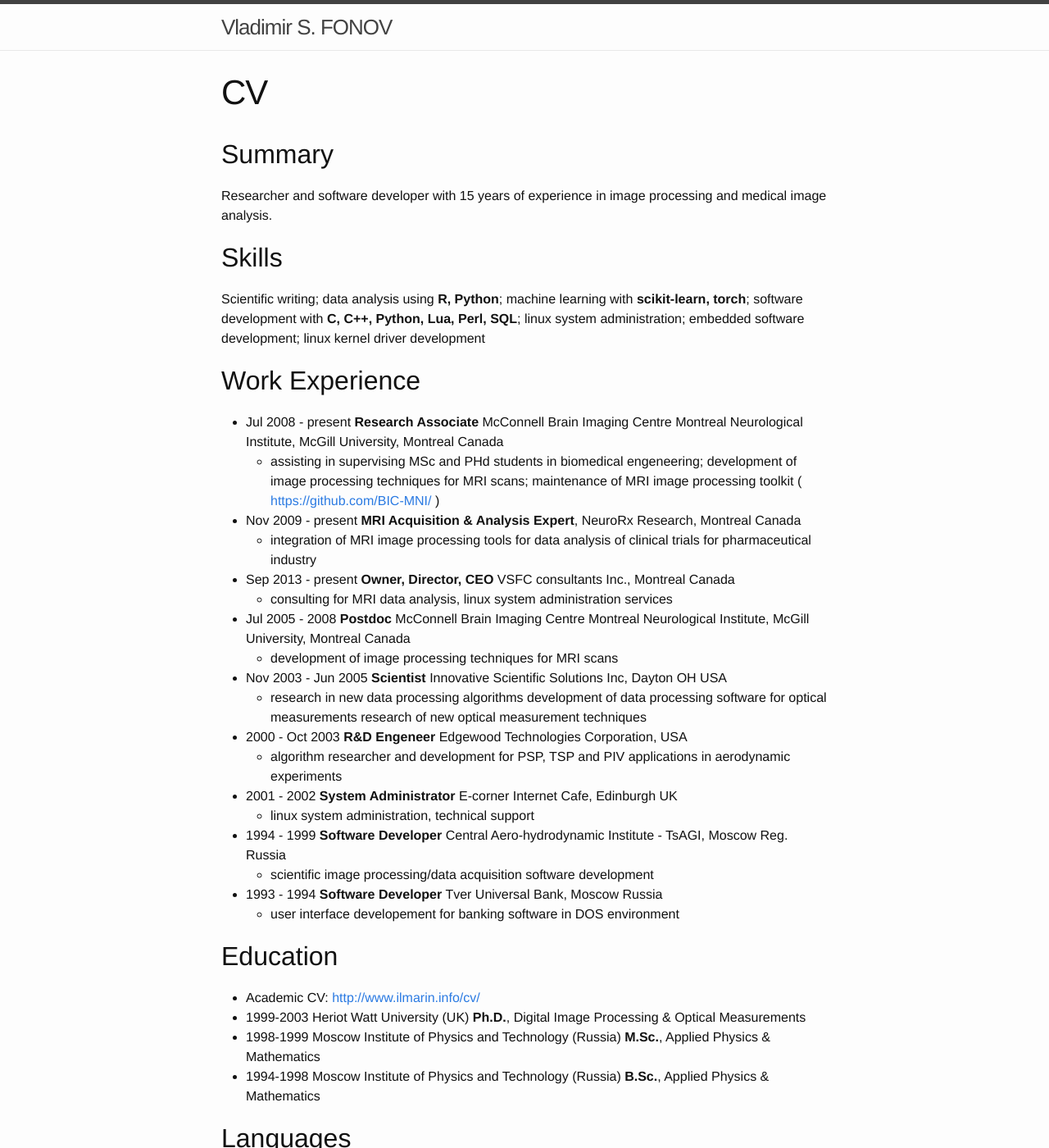
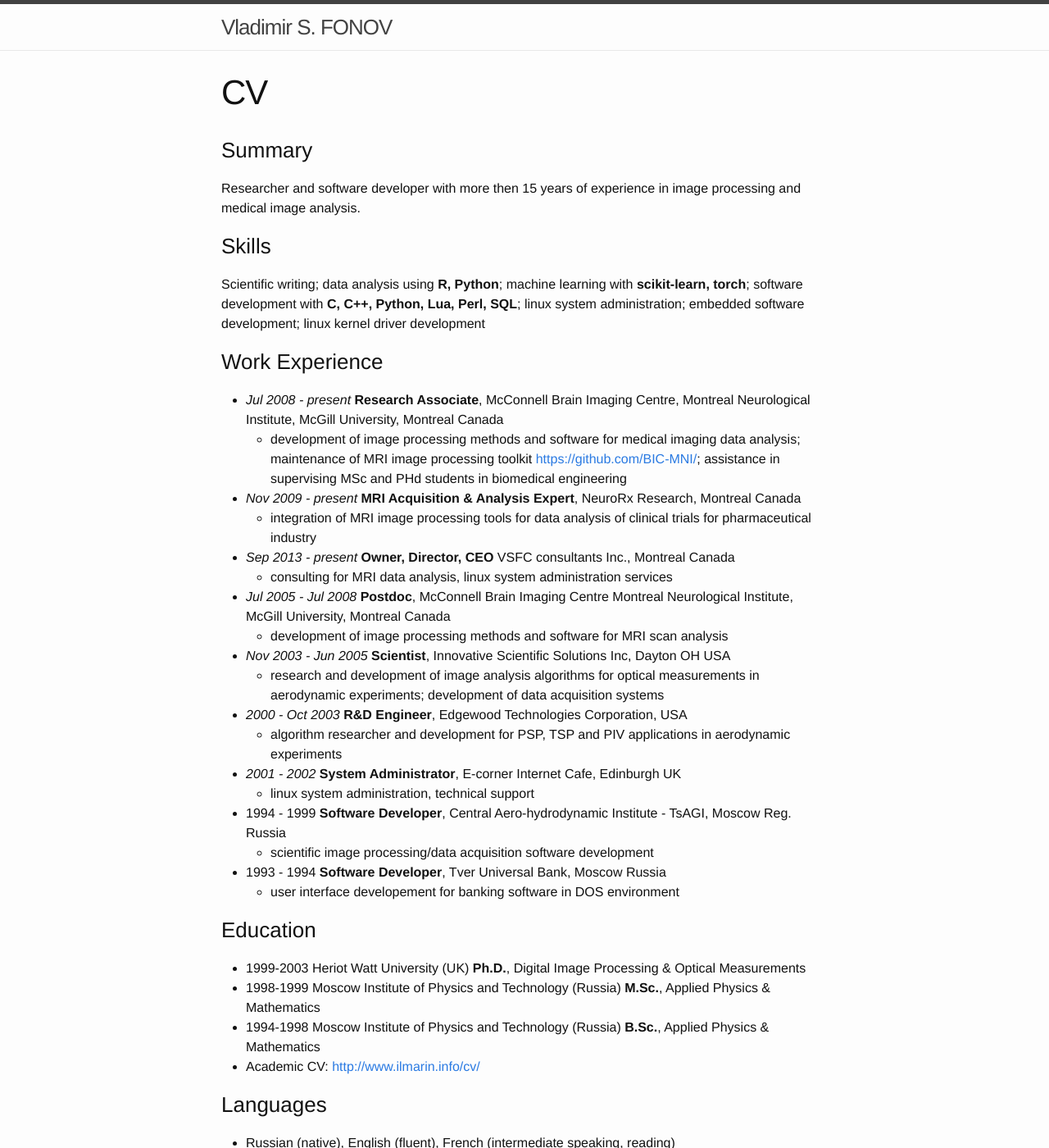
Before and after one commit to vfonov/vfonov.github.io, a Jekyll site: the page built from CV_industry.md, in a window 1280 px wide and 1400 px high. Shown: the whole window at 82% size. Built offline with Jekyll 4.4.1, drawn with Linux system fonts in a browser that asks for light colours.

Commit message:
Improved style

```diff
--- a/CV_industry.md
+++ b/CV_industry.md
@@ -3,43 +3,42 @@ layout: page
 title: CV
 permalink: /cv_ind/
 ---
-## Summary
-Researcher and software developer with 15 years of experience in image processing and medical image analysis.
+### Summary
+Researcher and software developer with more then 15 years of experience in image processing and medical image analysis.
 
-## Skills
+### Skills
 Scientific writing; data analysis using **R, Python**; machine learning with **scikit-learn, torch**; software development with **C, C++, Python, Lua, Perl, SQL**; linux system administration; embedded software development; linux kernel driver development
 
-## Work Experience
-* Jul 2008 - present **Research Associate** McConnell Brain Imaging Centre Montreal Neurological Institute, McGill University, Montreal Canada
-   * assisting in supervising MSc and PHd students in biomedical engeneering;
-development of image processing techniques for MRI scans; maintenance of MRI image processing toolkit ( <https://github.com/BIC-MNI/> )
-* Nov 2009 - present **MRI Acquisition & Analysis Expert**, NeuroRx Research, Montreal Canada
+### Work Experience
+* *Jul 2008 - present* **Research Associate**, McConnell Brain Imaging Centre, Montreal Neurological Institute, McGill University, Montreal Canada
+   * development of image processing methods and software for medical imaging data analysis; maintenance of MRI image processing toolkit <https://github.com/BIC-MNI/>; assistance in supervising MSc and PHd students in biomedical engineering
+* *Nov 2009 - present* **MRI Acquisition & Analysis Expert**, NeuroRx Research, Montreal Canada
    * integration of MRI image processing tools for data analysis of clinical trials for pharmaceutical industry
-* Sep 2013 - present **Owner, Director, CEO** VSFC consultants Inc., Montreal Canada
-   *  consulting for MRI data analysis, linux system administration services
-* Jul 2005 - 2008 **Postdoc** McConnell Brain Imaging Centre Montreal Neurological Institute, McGill University, Montreal Canada
-   * development of image processing techniques for MRI scans
-* Nov 2003 - Jun 2005 **Scientist** Innovative Scientific Solutions Inc, Dayton OH USA
-    * research in new data processing algorithms development of data processing software for optical measurements research of new optical measurement techniques
-* 2000 - Oct 2003 **R&D Engeneer** Edgewood Technologies Corporation, USA
+* *Sep 2013 - present* **Owner, Director, CEO** VSFC consultants Inc., Montreal Canada
+   * consulting for MRI data analysis, linux system administration services
+* *Jul 2005 - Jul 2008* **Postdoc**, McConnell Brain Imaging Centre Montreal Neurological Institute, McGill University, Montreal Canada
+   * development of image processing methods and software for MRI scan analysis
+* *Nov 2003 - Jun 2005* **Scientist**, Innovative Scientific Solutions Inc, Dayton OH USA
+   * research and development of image analysis algorithms for optical measurements in aerodynamic experiments; development of data acquisition systems
+* *2000 - Oct 2003* **R&D Engineer**, Edgewood Technologies Corporation, USA
     * algorithm researcher and development for PSP, TSP and PIV applications in aerodynamic experiments
-* 2001 - 2002 **System Administrator** E-corner Internet Cafe, Edinburgh UK
+* *2001 - 2002* **System Administrator**, E-corner Internet Cafe, Edinburgh UK
     * linux system administration, technical support
-* 1994 - 1999 **Software Developer** Central Aero-hydrodynamic Institute - TsAGI, Moscow Reg. Russia
+* 1994 - 1999 **Software Developer**, Central Aero-hydrodynamic Institute - TsAGI, Moscow Reg. Russia
     * scientific image processing/data acquisition software development
-* 1993 - 1994 **Software Developer** Tver Universal Bank, Moscow Russia
+* 1993 - 1994 **Software Developer**, Tver Universal Bank, Moscow Russia
     * user interface developement for banking software in DOS environment
 
-## Education
-* Academic CV: [http://www.ilmarin.info/cv/](http://www.ilmarin.info/cv/)
+### Education
 * 1999-2003 Heriot Watt University (UK) **Ph.D.**, Digital Image Processing & Optical Measurements
 * 1998-1999 Moscow Institute of Physics and Technology (Russia) **M.Sc.**, Applied Physics & Mathematics
 * 1994-1998 Moscow Institute of Physics and Technology (Russia) **B.Sc.**, Applied Physics & Mathematics
+* Academic CV: [http://www.ilmarin.info/cv/](http://www.ilmarin.info/cv/)
 
-## Languages
+### Languages
 * Russian (native), English (fluent), French (intermediate speaking, reading)
 
-## Open Source Software contributions
+### Open Source Software contributions
 * Github profile: [vfonov](https://github.com/vfonov/)
 * MNI minc-toolkit maintenance: <https://github.com/BIC-MNI/>
 * Contributions to other open source software projects:
```
